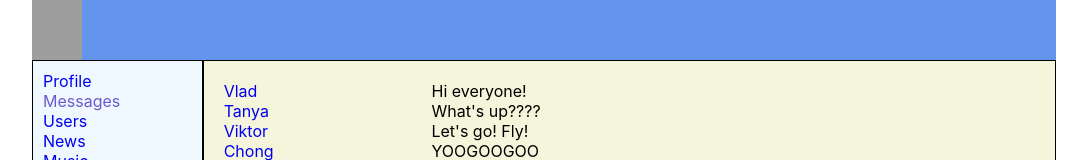
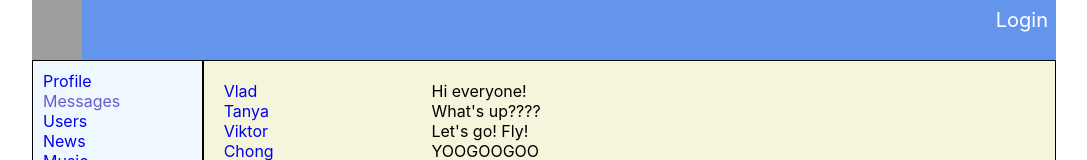
Before and after one commit to vladyahont/samurai-way, a React (Create React App) app: page /dialogs in a window 1280 px wide. Shown: the top 160 px of the page, without its empty margins (96-1183 px from the left). Built offline with nearby package versions, Linux system fonts and the light colour scheme; no server answers; grey boxes are pictures that could not be loaded.

Commit message:
s.w (61)

```diff
--- a/src/App.tsx
+++ b/src/App.tsx
@@ -7,12 +7,13 @@ import {Route, Routes} from "react-router-dom";
 import {DialogsContainer} from "./components/Dialogs/DialogsContainer";
 import {UserContainer} from "./components/Users/UsersContainer";
 import ProfileContainer from "./components/Profile/ProfileContainer";
+import HeaderContainer from "./components/Header/HeaderContainer";
 
 
 export const App: React.FC = () => {
     return (
         <div className='app-wrapper'>
-            <Header/>
+            <HeaderContainer/>
             <Navbar/>
             <div className='app-wrapper-content'>
                 <Routes>
--- a/src/components/Header/Header.module.css
+++ b/src/components/Header/Header.module.css
@@ -7,3 +7,14 @@
     width: 50px;
     height: 60px;
 }
+
+.loginBlock {
+    color: white;
+    float: right;
+    padding: 8px;
+    font-size: 20px;
+}
+
+.loginBlock a {
+    color: white;
+}
--- a/src/components/Header/Header.tsx
+++ b/src/components/Header/Header.tsx
@@ -1,12 +1,16 @@
 import React from 'react';
 import s from './Header.module.css'
+import {NavLink} from "react-router-dom";
 
-export const Header: React.FC = () => {
+export const Header: React.FC = (props) => {
     return (
         <header className={s.header}>
             <img
                 src='https://upload.wikimedia.org/wikipedia/commons/thumb/0/05/Facebook_Logo_%282019%29.png/1024px-Facebook_Logo_%282019%29.png'
                 alt='#'/>
+            <div className={s.loginBlock}>
+                {props.isAuth ? props.login : <NavLink to={'/login'}>Login</NavLink>}
+            </div>
         </header>
     )
 }
--- /dev/null
+++ b/src/components/Header/HeaderContainer.tsx
@@ -0,0 +1,37 @@
+import React from 'react';
+import {Header} from "./Header";
+import axios from "axios";
+import {connect} from "react-redux";
+import {AppStateType} from "../../redux/redux-store";
+import {InitialStateType, setAuthUserData} from "../../redux/auth-reducer";
+
+type AuthPropsType = {
+    mapStateToProps: any
+    setAuthUserData: (data: InitialStateType) => void
+
+}
+
+class HeaderContainer extends React.Component <AuthPropsType> {
+
+    componentDidMount() {
+        axios.get(`https://social-network.samuraijs.com/api/1.0/auth/me`, {withCredentials: true})
+            .then(response => {
+                if (response.data.resultCode === 0) {
+                    this.props.setAuthUserData(response.data.data.login)
+                }
+            })
+    }
+
+    render() {
+        return (
+            <Header {...this.props}/>
+        )
+    }
+}
+
+const mapStateToProps = (state: AppStateType) => ({
+    isAuth: state.auth.isAuth,
+    login: state.auth.login
+})
+
+export default connect(mapStateToProps, {setAuthUserData})(HeaderContainer)
--- a/src/components/Profile/ProfileContainer.tsx
+++ b/src/components/Profile/ProfileContainer.tsx
@@ -1,9 +1,11 @@
-import React from 'react';
+import React, {Component} from 'react';
 import {Profile} from "./Profile";
 import axios from "axios";
 import {connect} from "react-redux";
 import {AppStateType} from "../../redux/redux-store";
 import {ProfileType, setUserProfile} from "../../redux/profile-reducer";
+import {useLocation, useNavigate, useParams,} from "react-router-dom";
+
 
 type MapStateToPropsType = {
     profile: ProfileType
@@ -11,12 +13,18 @@ type MapStateToPropsType = {
 type MapDispatchToPropsType = {
     setUserProfile: (profile: any) => void
 }
-type ProfilePropsType = MapStateToPropsType & MapDispatchToPropsType
+type ProfilePropsType = MapStateToPropsType & MapDispatchToPropsType & {
+    router: { location: any, navigate: any, params: any }
+}
 
 class ProfileContainer extends React.Component <ProfilePropsType> {
 
     componentDidMount() {
-        axios.get(`https://social-network.samuraijs.com/api/1.0/profile/2`)
+        let userId = this.props.router.params.userId
+        if (!userId) {
+            userId = 2
+        }
+        axios.get(`https://social-network.samuraijs.com/api/1.0/profile/` + userId)
             .then(response => {
                 this.props.setUserProfile(response.data)
             })
@@ -37,4 +45,22 @@ let mapStateToProps = (state: AppStateType) => ({
     profile: state.profilePage.profile
 })
 
-export default connect(mapStateToProps, {setUserProfile})(ProfileContainer)
+
+function withRouter(Component: any) {
+    function ComponentWithRouterProp(props: any) {
+        let location = useLocation();
+        let navigate = useNavigate();
+        let params = useParams();
+        return (
+            <Component
+                {...props}
+                router={{location, navigate, params}}
+            />
+        );
+    }
+
+    return ComponentWithRouterProp;
+}
+
+
+export default connect(mapStateToProps, {setUserProfile})(withRouter(Component))
--- a/src/components/Users/UsersContainer.tsx
+++ b/src/components/Users/UsersContainer.tsx
@@ -71,7 +71,7 @@ class UsersContainer extends React.Component <UsersPropsType> {
 
     componentDidMount() {
         this.props.toggleIsFetching(true)
-        axios.get(`https://social-network.samuraijs.com/api/1.0/users?page=1&count=${this.props.pageSize}`)
+        axios.get(`https://social-network.samuraijs.com/api/1.0/users?page=${this.props.currentPage}&count=${this.props.pageSize}`)
             .then(response => {
                 this.props.toggleIsFetching(false)
                 this.props.setUsers(response.data.items)
--- /dev/null
+++ b/src/redux/auth-reducer.ts
@@ -0,0 +1,39 @@
+const initialState: InitialStateType = {
+    id: 0,
+    email: 'null',
+    login: 'null',
+    isAuth: false
+}
+
+export type InitialStateType = {
+    id: number,
+    email: string,
+    login: string
+    isAuth: boolean
+}
+
+type setAuthUserDataType = {
+    type: 'SET-USER-DATA',
+    data: InitialStateType
+}
+
+
+type ActionsTypes = setAuthUserDataType
+
+export const authReducer = (state = initialState, action: ActionsTypes): InitialStateType => {
+    switch (action.type) {
+        case "SET-USER-DATA": {
+            return {...state, ...action.data, isAuth: true}
+        }
+        default:
+            return state
+    }
+}
+
+
+export const setAuthUserData = (data: InitialStateType): setAuthUserDataType => {
+    return {
+        type: 'SET-USER-DATA',
+        data
+    } as const
+}
--- a/src/redux/redux-store.tsx
+++ b/src/redux/redux-store.tsx
@@ -3,12 +3,14 @@ import {messagesReducer} from "./message-reducer";
 import {sidebarReducer} from "./sidebar-reducer";
 import {profileReducer} from "./profile-reducer";
 import {usersReducer} from "./users-reducer";
+import {authReducer} from "./auth-reducer";
 
 let rootReducer = combineReducers({
     profilePage: profileReducer,
     messagesPage: messagesReducer,
     users: usersReducer,
-    sidebar: sidebarReducer
+    sidebar: sidebarReducer,
+    auth: authReducer
 })
 
 export type AppStateType = ReturnType<typeof rootReducer>
```
